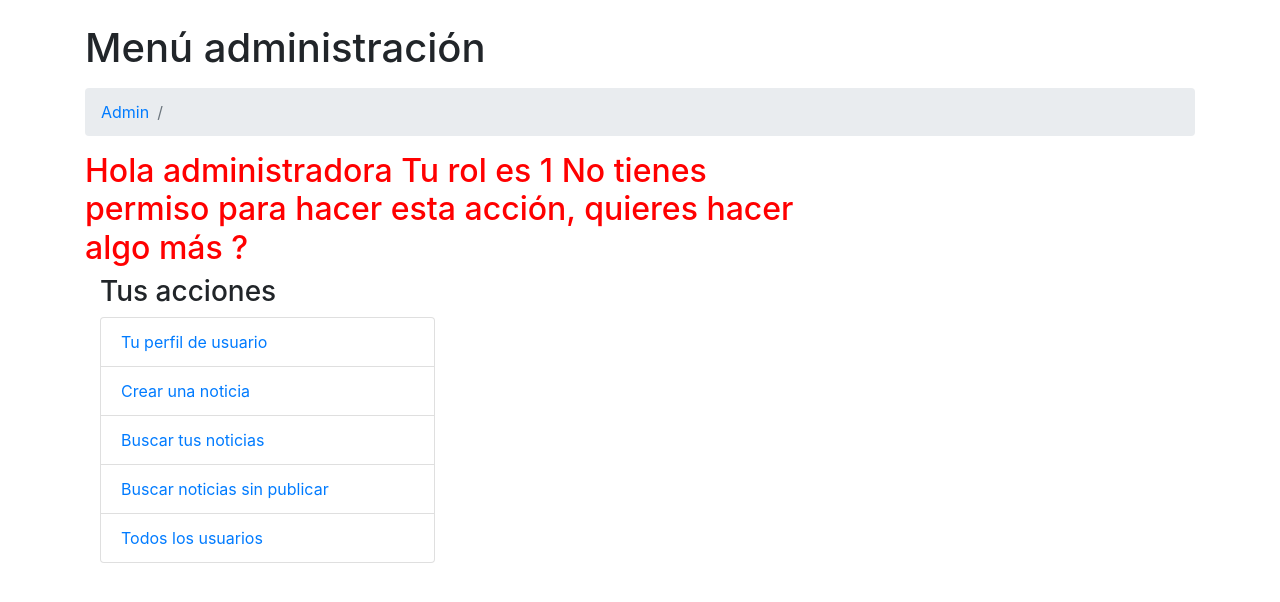
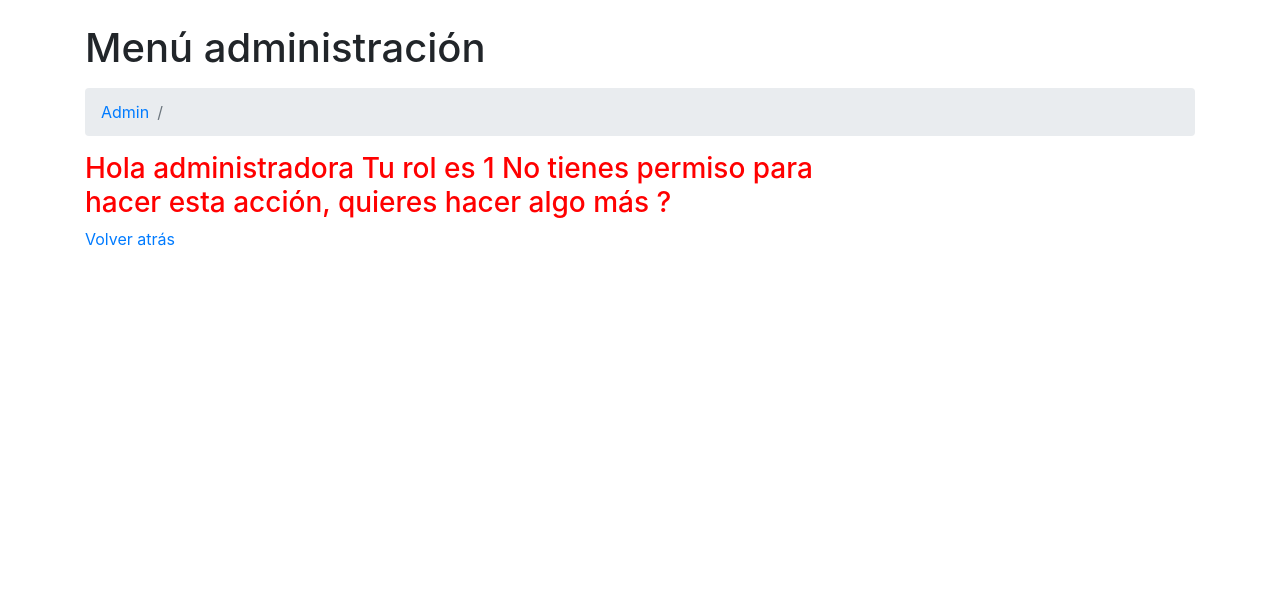
Before and after one commit to oxiEva/masakiNews, a PHP site: page /noPermisoAcciones.php in a window 1280 px wide. Shown: the part 56-658 px from the top of the page. Run offline with PHP 8.4, Linux system fonts and the light colour scheme; a user stored in the database is signed in.

Commit message:
Acces per rols funciona

```diff
--- a/View/buscarNoticiaSinPublicar.php
+++ b/View/buscarNoticiaSinPublicar.php
@@ -48,7 +48,7 @@ if(!isset($_SESSION['username'])){
             </form>
 
             <?php
-            if(isset($_SESSION['username']) && $_POST['buscar'] == 'buscar' && $_SESSION['rol'] != 2){
+            if(isset($_SESSION['username']) && $_SESSION['rol'] != 2){
 
                 $buscador = new BuscadorNoticias();
                 $noticiasArr = $buscador->searchNewByAutor($_POST['autor']);
@@ -67,6 +67,7 @@ if(!isset($_SESSION['username'])){
             <?php
 
             foreach ($noticiasArr as $noticia) {
+                //var_dump($noticiasArr); exit();
                 ?>            <div class="card mb-4">
                     <div class="card-body">
                         <div class="row">
--- a/View/crearNoticia.php
+++ b/View/crearNoticia.php
@@ -29,8 +29,6 @@ if(isset($_POST["submit"]) && $_POST(['submit'] == 'guardar') && $_SESSION['rol'
     $imagen = $_POST['imagen'];
     $idSeccion = $_POST['idSeccion'];
 
-} else{
-    header("location: noPermisoAcciones.php");
 }
 
 if(isset($_POST['titulo'])) {
--- a/View/noPermisoAcciones.php
+++ b/View/noPermisoAcciones.php
@@ -36,32 +36,15 @@ session_start();
     ?>
     <div class="row">
         <div class="col-lg-8 mb-4">
-            <?php
-            echo "<h2 style='color: red'>Hola " . $_SESSION['username'] . " Tu rol es " .  $_SESSION['rol'] .
-                " No tienes permiso para hacer esta acción, quieres hacer algo más ?</h2>" ;
 
-            ?>
+                <h3 style='color: red'><?php
+                    echo "Hola " . $_SESSION['username'] . " Tu rol es " .  $_SESSION['rol'] .
+                        " No tienes permiso para hacer esta acción, quieres hacer algo más ?" ;
 
-            <!-- Sidebar Column -->
-            <div class="col-lg-6 mb-4">
-                <h3>Tus acciones</h3>
+                    ?></h3>
 
-                <div class="list-group">
-                    <a href="tuperfil.php" class="list-group-item">Tu perfil de usuario</a>
-                    <!--Restringir Periodista i admin-->
-                    <a href="crearNoticia.php" class="list-group-item">Crear una noticia</a>
-                    <!--Registringir periodista i admin-->
-                    <a href="buscarTusNoticias.php" class="list-group-item">Buscar tus noticias</a>
-                    <!--Restringir editor-->
-                    <a href="buscarNoticiaSinPublicar.php" class="list-group-item">Buscar noticias sin publicar</a>
-                    <!--<a href="modificarNoticia.php" class="list-group-item">Modificar</a>
-                    <a href="editarNoticia.php" class="list-group-item">Editar</a>
-                    <a href="publicarNoticia.php" class="list-group-item">Publicar</a>-->
-                    <!--Restringir admin-->
-                    <a href="allUsuarios.php" class="list-group-item">Todos los usuarios</a>
+                <a href='../View/accionesNoticia.php'  class='register'> Volver atrás</a>
 
-                </div>
-            </div>
         </div>
     </div>
 
```
